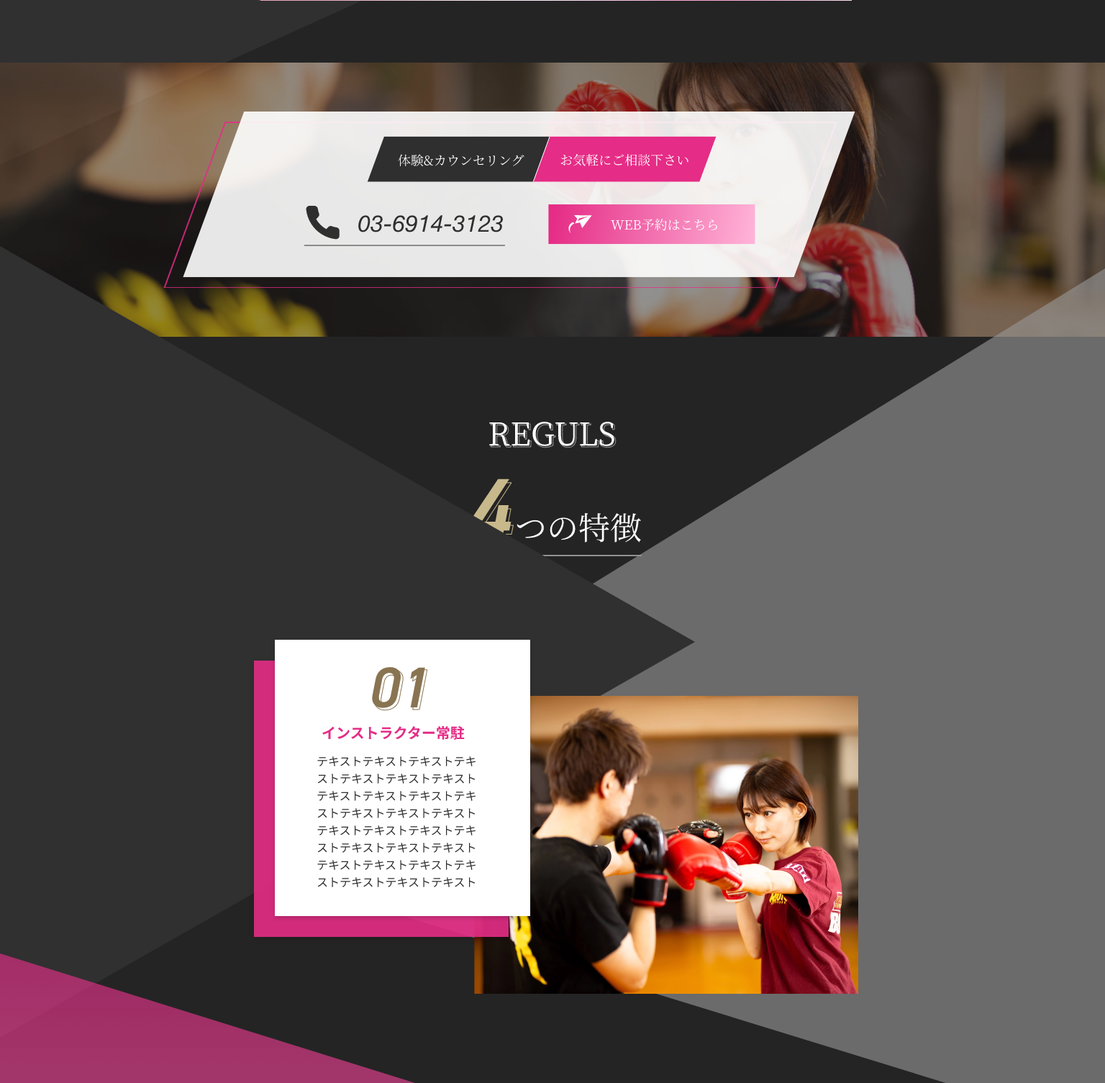
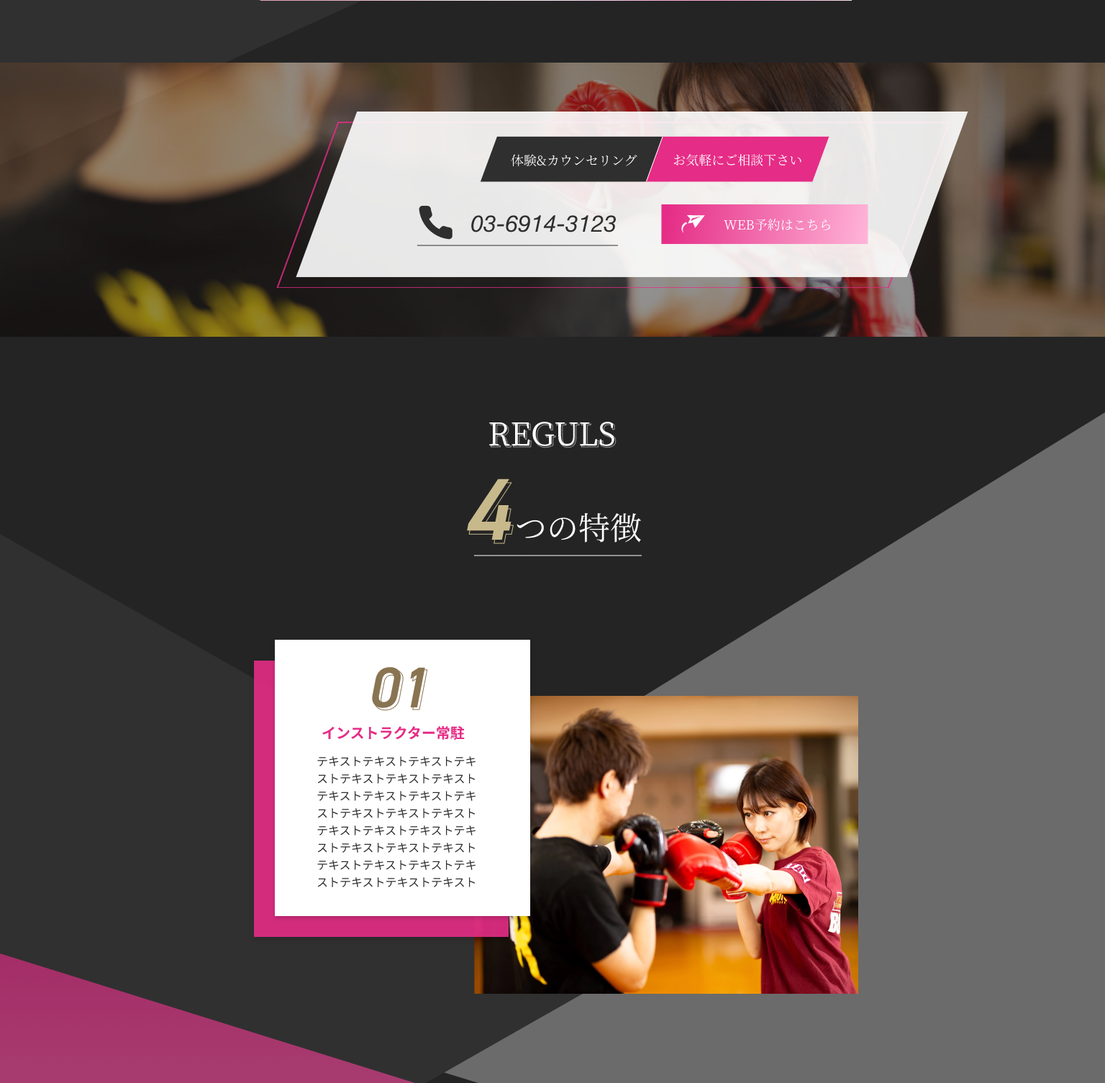
Before and after one commit to FUU-Hirai/legulsLP, a PHP site: page / in a window 1536 px wide; the page is wider, and only the part inside the window is pictured. Shown: the part 1951-3456 px from the top of that part at 72% size. Run offline with PHP 8.4, Linux system fonts and the light colour scheme.

Commit message:
お問い合わせ、ロゴ部分修正

```diff
--- a/css/max.css
+++ b/css/max.css
@@ -68,8 +68,9 @@
     }
 
     .support {
-      text-align: center;
-      margin: 0 auto;
+      /* text-align: center;
+      margin: 0 auto; */
+      left: 25%;
     }
 
     /************4つの特長************************************/
@@ -78,7 +79,7 @@
     }
 
     .feature-logo {
-      top:4323px;
+      top:4653px;
     }
 
     .feature-inner-picture {
@@ -86,6 +87,13 @@
       background-color: #242424;
     }
 
+    .feature-backcoloer-dark {
+      top:2693px;
+    }
+
+    .feature-backcoloer-light {
+      top:2524px;
+    }
 
     /***************リズミカルキックとは？***********************************/
 
```
